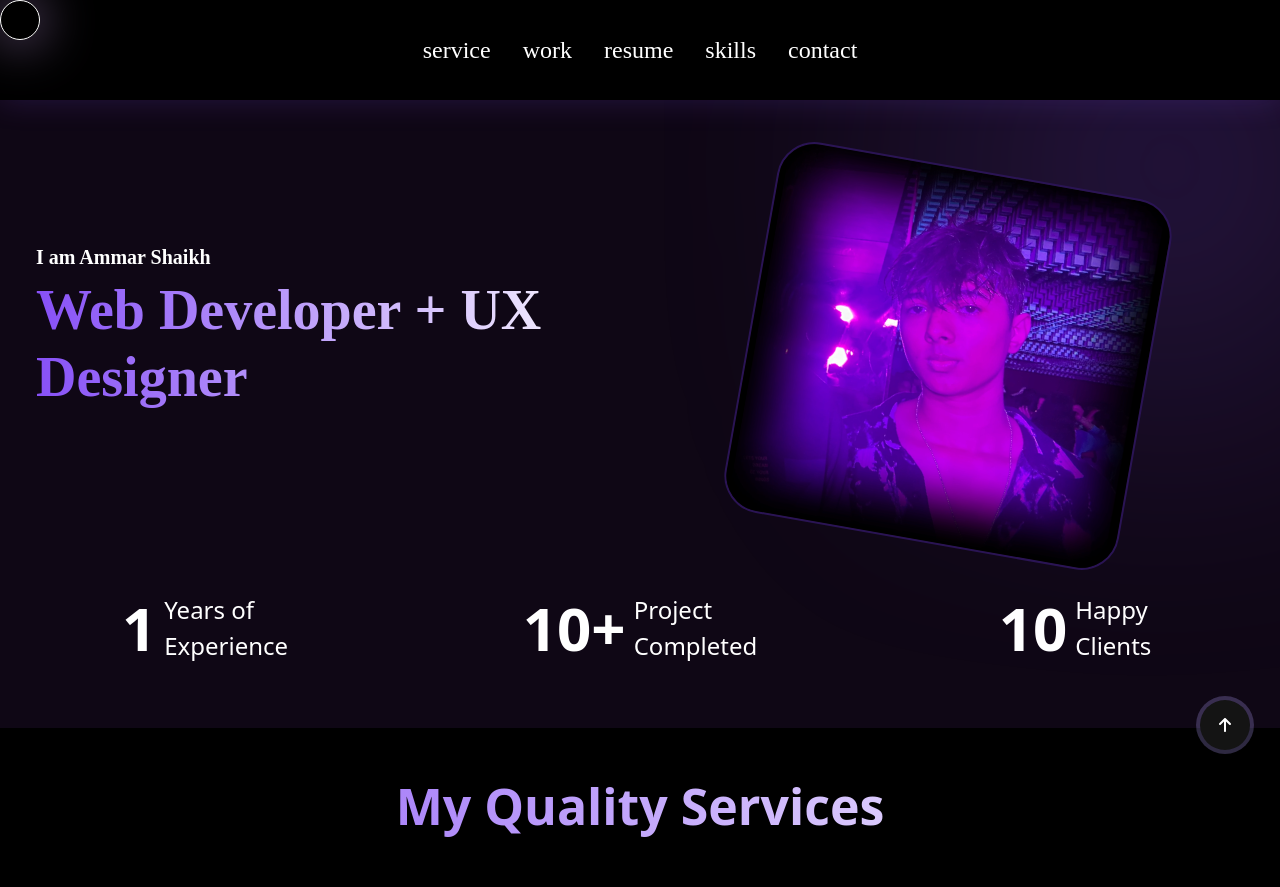
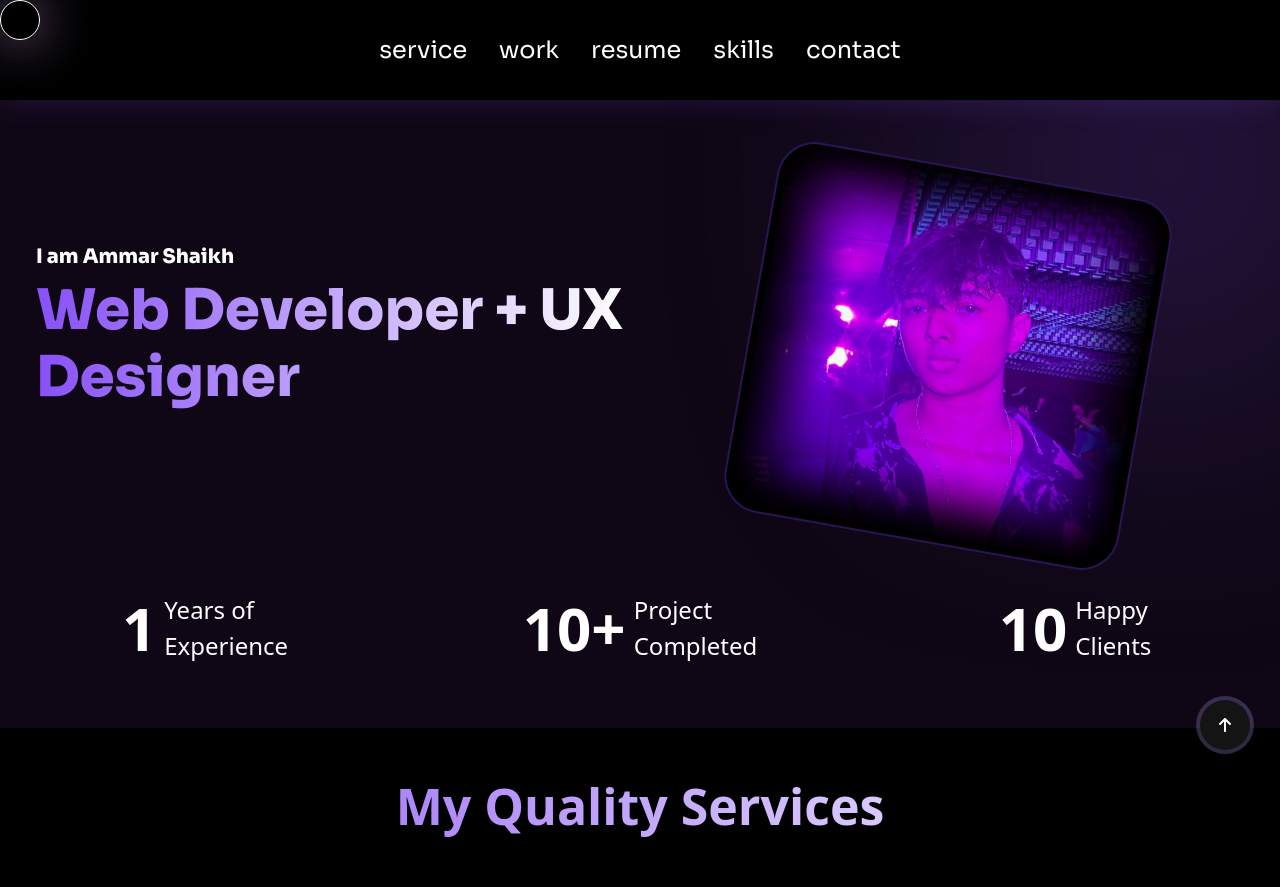
Before and after one commit to ammar3040/finalpro, a plain HTML site: page index.html in a window 1280 px wide. Shown: the top 887 px of the page. Drawn offline with nearby package versions, Linux system fonts and the light colour scheme.

Commit message:
Add files via upload

```diff
--- a/index.html
+++ b/index.html
@@ -6,11 +6,12 @@
     <meta name="viewport" content="width=device-width, initial-scale=1.0">
     <title>portfolio</title>
     <!-- swiper slider -->
-    <link rel="stylesheet" href="asset/css/swiper-bundle.min.css" />
+    <link rel="stylesheet" href="https://cdn.jsdelivr.net/npm/swiper@11/swiper-bundle.min.css" />
+
     <!-- FONTAWSOME -->
     <link rel="stylesheet" href="https://cdnjs.cloudflare.com/ajax/libs/font-awesome/6.5.2/css/all.min.css">
     <!-- font -->
-    <link rel="stylesheet" href="https://cdnjs.cloudflare.com/ajax/libs/font-awesome/6.5.2/css/all.min.css">
+    <link rel="stylesheet" href="asset/font/stylesheet.css">
     <!-- aos animation -->
     <link rel="stylesheet" href="asset/css/aos.css">
     <!-- css -->
```
